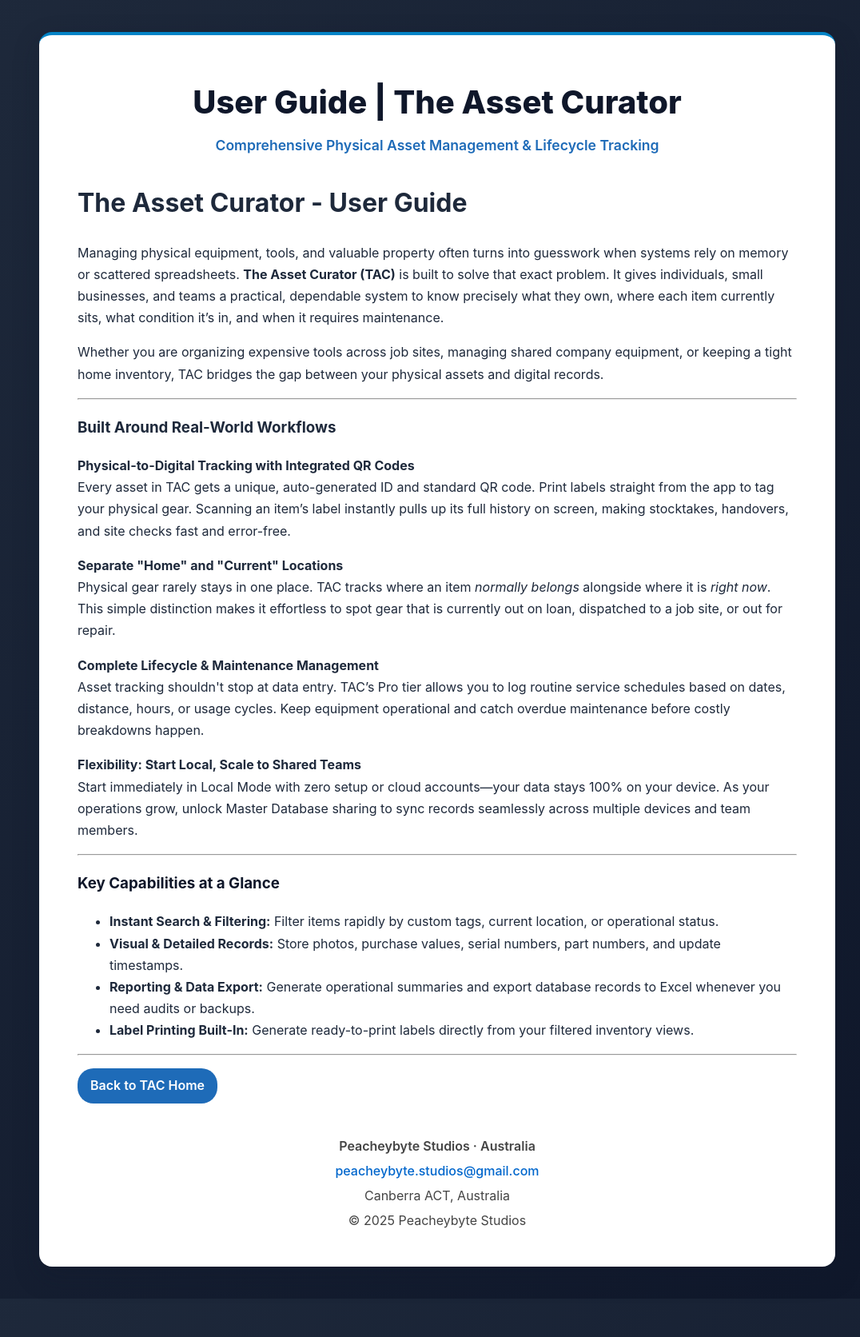
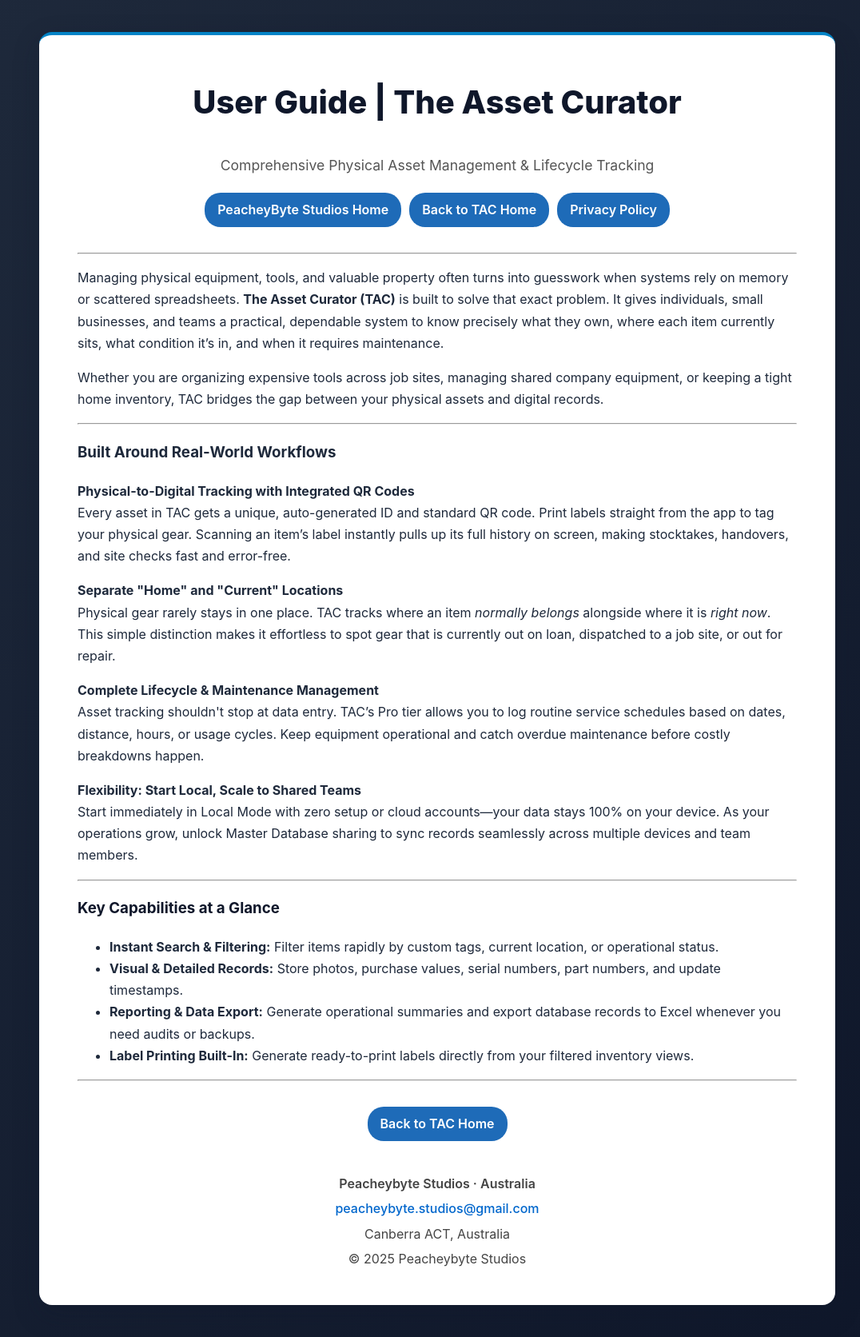
Before and after one commit to PeacheyByte/peacheybyte.github.io, a Jekyll site: the page built from asset-curator/user-guide.md, in a window 1280 px wide. Shown: the whole page at 80% size, without its empty margins (93-1169 px from the left). Built offline with Jekyll 4.4.1, drawn with Linux system fonts in a browser that asks for light colours; before the commit the page ends 1624 px from its top, so only the background shows below that.

Commit message:
Update user-guide.md

```diff
--- a/asset-curator/user-guide.md
+++ b/asset-curator/user-guide.md
@@ -1,10 +1,21 @@
 ---
 layout: default
-title: User Guide | The Asset Curator
-tagline: Comprehensive Physical Asset Management & Lifecycle Tracking
+title: "User Guide | The Asset Curator"
 ---
 
-# The Asset Curator - User Guide
+<div class="header-container" style="text-align: center; margin-bottom: 2rem;">
+  <p class="subtitle" style="font-size: 1.1rem; color: #555; margin-top: 0; margin-bottom: 1.2rem;">
+    Comprehensive Physical Asset Management & Lifecycle Tracking
+  </p>
+
+  <div class="nav-buttons" style="display: flex; justify-content: center; gap: 10px; flex-wrap: wrap;">
+    <a href="{{ '/' | relative_url }}" class="btn-link">PeacheyByte Studios Home</a>
+    <a href="{{ '/asset-curator/' | relative_url }}" class="btn-link">Back to TAC Home</a>
+    <a href="{{ '/asset-curator/privacy.html' | relative_url }}" class="btn-link">Privacy Policy</a>
+  </div>
+</div>
+
+---
 
 Managing physical equipment, tools, and valuable property often turns into guesswork when systems rely on memory or scattered spreadsheets. **The Asset Curator (TAC)** is built to solve that exact problem. It gives individuals, small businesses, and teams a practical, dependable system to know precisely what they own, where each item currently sits, what condition it’s in, and when it requires maintenance.
 
@@ -37,6 +48,6 @@ Start immediately in Local Mode with zero setup or cloud accounts—your data st
 
 ---
 
-<p>
+<div style="text-align: center; margin-top: 2rem;">
   <a href="{{ '/asset-curator/' | relative_url }}" class="btn-link">Back to TAC Home</a>
-</p>
+</div>
```
